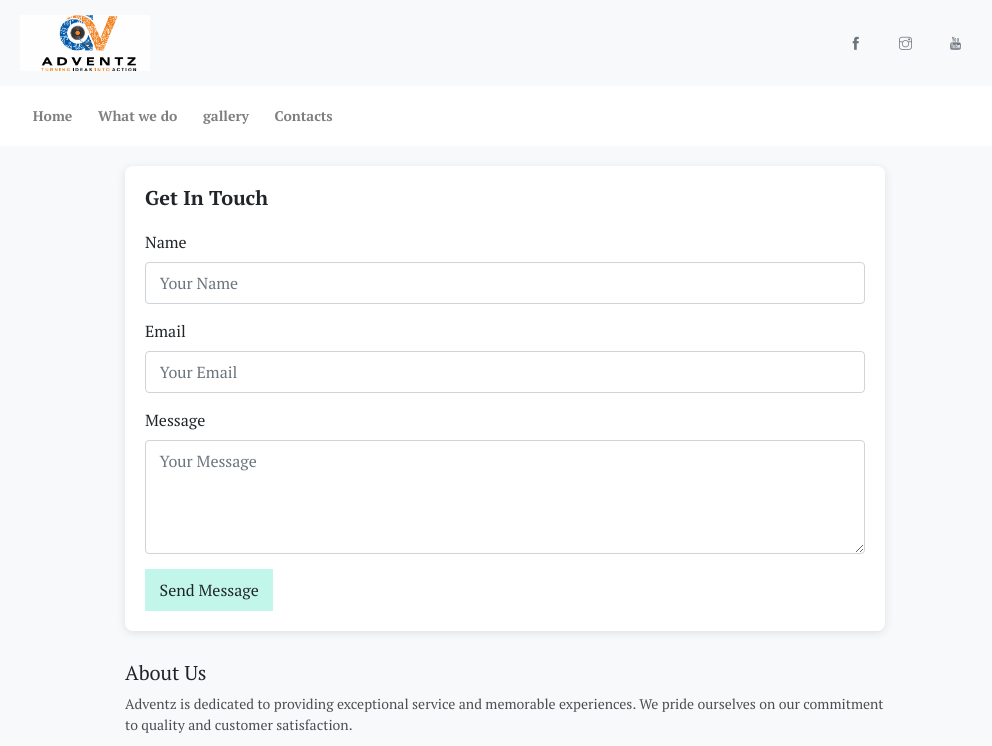
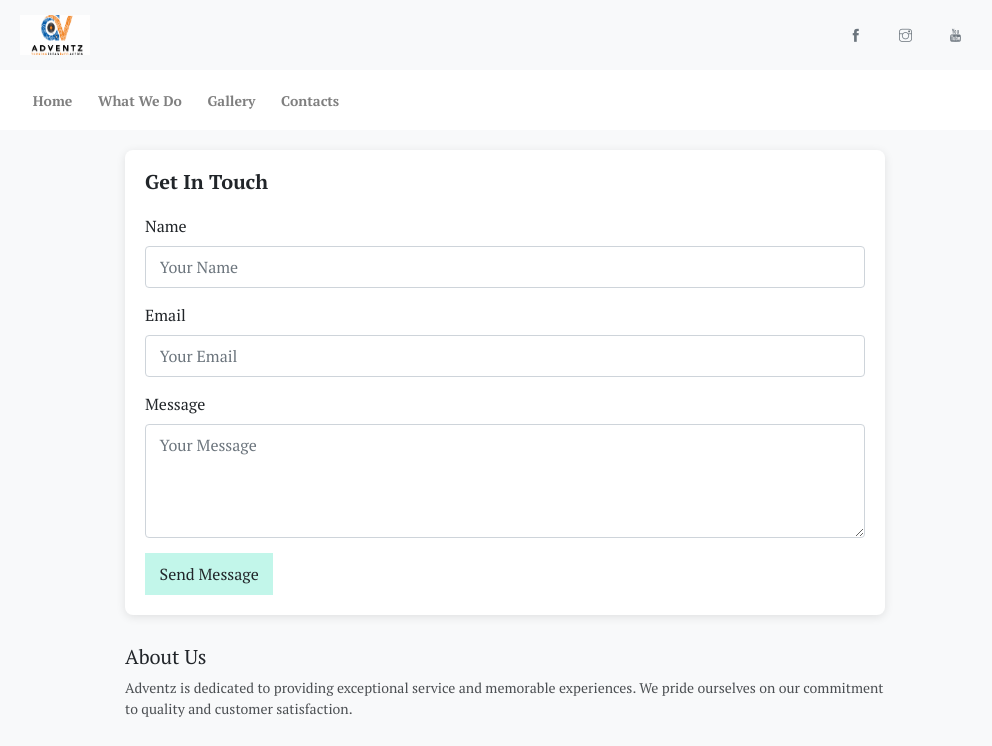
Before and after one commit to Thakuraditya1512/Adventz-final, a website: page public_html/Contacts.html in a window 1280 px wide. Shown: the top 746 px of the page, without its empty margins (135-1127 px from the left). Drawn offline with nearby package versions, Linux system fonts and the light colour scheme; files that its build step writes are made by us from their sources; files whose address does not match are found by name.

Commit message:
this is wedo file

```diff
--- a/public_html/Contacts.html
+++ b/public_html/Contacts.html
@@ -17,6 +17,19 @@
     <meta name="viewport" content="width=device-width, initial-scale=1.0">
 
     <title>Contact Form</title>
+
+    <link href="https://stackpath.bootstrapcdn.com/bootstrap/4.5.2/css/bootstrap.min.css" rel="stylesheet">
+
+    <!-- jQuery -->
+    <script src="https://code.jquery.com/jquery-3.5.1.slim.min.js"></script>
+
+    <!-- Popper.js -->
+    <script src="https://cdn.jsdelivr.net/npm/@popperjs/core@2.9.2/dist/umd/popper.min.js"></script>
+
+    <!-- Bootstrap JS -->
+    <script src="https://stackpath.bootstrapcdn.com/bootstrap/4.5.2/js/bootstrap.min.js"></script>
+
+    <link rel="stylesheet" href="style.css"> <!-- Your own CSS file -->
 
 
 
@@ -89,70 +102,50 @@
 <body>
 
     <!-- Navbar -->
+    <!-- First Navigation (Logo and Socials) -->
 <nav class="navbar navbar-light bg-light">
     <div class="container">
         <a class="navbar-brand" href="#">
-                <img src="./assets/imgs/logoad.png" alt="">
+            <img src="./assets/imgs/logoad.png" alt="Adventz Logo" width="auto" height="40">
         </a>
         <div class="socials">
-                <a href="https://www.facebook.com/share/1wzxVG8Vbr1dvMXo/?mibextid=LQQJ4d" class="font-weight-bold text-muted mr-4"><i class="ti-facebook pr-1"></i> </a>
-
-                <a href="https://www.instagram.com/adventzentertainment?igsh=enFnMXphYXBkNDFu&utm_source=qr" class="font-weight-bold text-muted mr-4"><i class="ti-instagram pr-1"></i> </a>
-                <a href="https://youtube.com/@adventzadvertisementsevent4529?si=yTdW4RFhNWa_lZpv" class="font-weight-bold text-muted mr-4"><i class="ti-youtube pr-1"></i> </a>
+            <a href="https://www.facebook.com/share/1wzxVG8Vbr1dvMXo/?mibextid=LQQJ4d" class="font-weight-bold text-muted mr-4">
+                <i class="ti-facebook pr-1"></i>
+            </a>
+            <a href="https://www.instagram.com/adventzentertainment?igsh=enFnMXphYXBkNDFu&utm_source=qr" class="font-weight-bold text-muted mr-4">
+                <i class="ti-instagram pr-1"></i>
+            </a>
+            <a href="https://youtube.com/@adventzadvertisementsevent4529?si=yTdW4RFhNWa_lZpv" class="font-weight-bold text-muted mr-4">
+                <i class="ti-youtube pr-1"></i>
+            </a>
         </div>
     </div>
 </nav>
-    <!-- End Of First Navigation -->
 
-    <!-- Page Second Navigation -->
+<!-- Second Navigation (Menu) -->
 <nav class="navbar custom-navbar navbar-expand-md navbar-light bg-white sticky-top">
     <div class="container">
-            <!-- Logo section -->
-            <!-- <a class="navbar-brand" href="index.html">
-                <img src="./assets/imgs/logoad.png" alt="Logo" width="auto" height="auto">
-            </a> -->
-
+        <!-- Navbar Toggler Button for mobile -->
         <button class="navbar-toggler ml-auto" type="button" data-toggle="collapse" data-target="#navbarSupportedContent" aria-controls="navbarSupportedContent" aria-expanded="false" aria-label="Toggle navigation">
             <span class="navbar-toggler-icon"></span>
         </button>
 
+        <!-- Collapsible Navbar Menu -->
         <div class="collapse navbar-collapse" id="navbarSupportedContent">
             <ul class="navbar-nav">
                 <li class="nav-item">
                     <a class="nav-link" href="index.html">Home</a>
-
                 </li>
                 <li class="nav-item">
-                        <a class="nav-link" href="./whatwedo.html">What we do</a>
+                    <a class="nav-link" href="./whatwedo.html">What We Do</a>
                 </li>
-
                 <li class="nav-item">
-                        <a class="nav-link" href="./gallary.html">gallery</a>
-
+                    <a class="nav-link" href="./gallary.html">Gallery</a>
                 </li>
                 <li class="nav-item">
                     <a class="nav-link" href="Contacts.html">Contacts</a>
                 </li>
-                    <!-- <li class="nav-item dropdown">
-                        <a class="nav-link dropdown-toggle" href="#" id="navbarDropdown" role="button" data-toggle="dropdown" aria-haspopup="true" aria-expanded="false">
-                            Dropdown
-                        </a>
-                        <div class="dropdown-menu" aria-labelledby="navbarDropdown">
-                            <a class="dropdown-item" href="#">Action</a>
-                            <a class="dropdown-item" href="#">Another action</a>
-                            <div class="dropdown-divider"></div>
-                            <a class="dropdown-item" href="#">Something else here</a>
-                        </div>
-                    </li>
-                    <li class="nav-item">
-                        <a class="nav-link disabled" href="#">Disabled</a>
-                    </li>
             </ul>
-                <div class="navbar-nav ml-auto">
-                    <!-- <li class="nav-item">
-                        <a href="components.html" class="ml-4 btn btn-dark mt-1 btn-sm">Components</a>
-                    </li> -->
-                </div>
         </div>
     </div>
 </nav>
```
Also changed, not shown: public_html/whatwedo.html (+30 -36 lines). Lines whose indentation alone changed are shown as unchanged.
